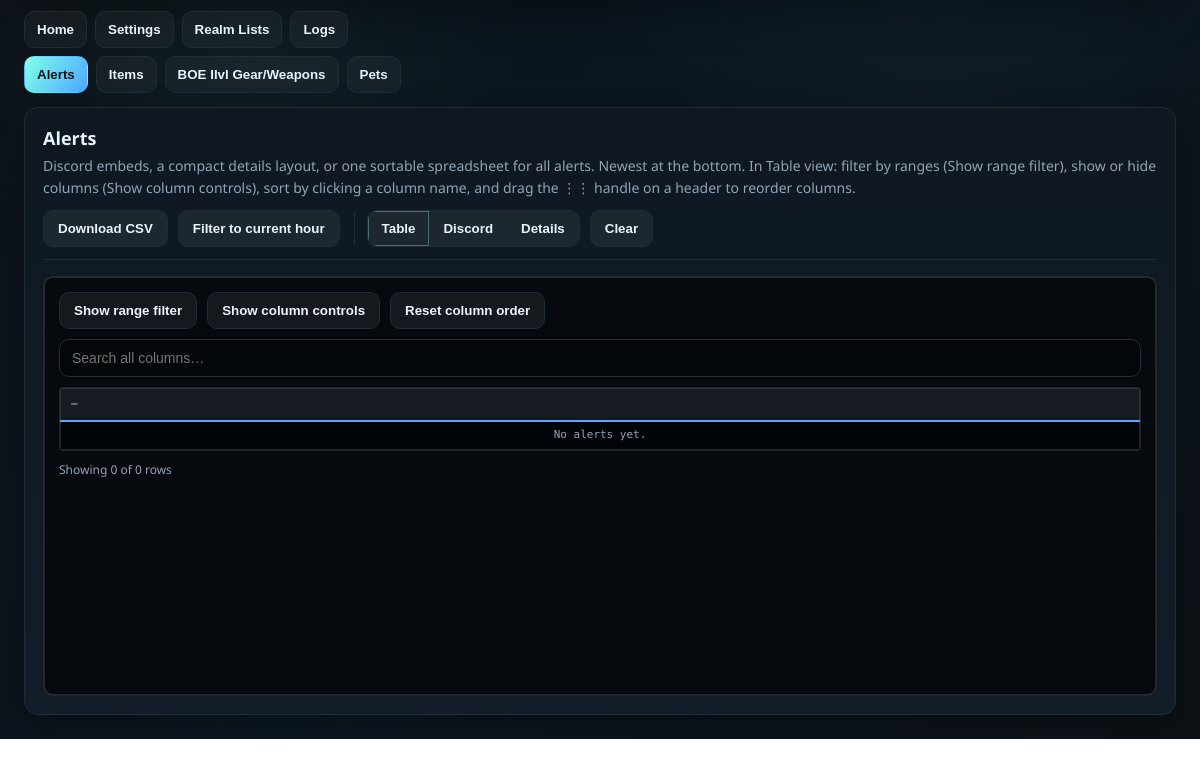
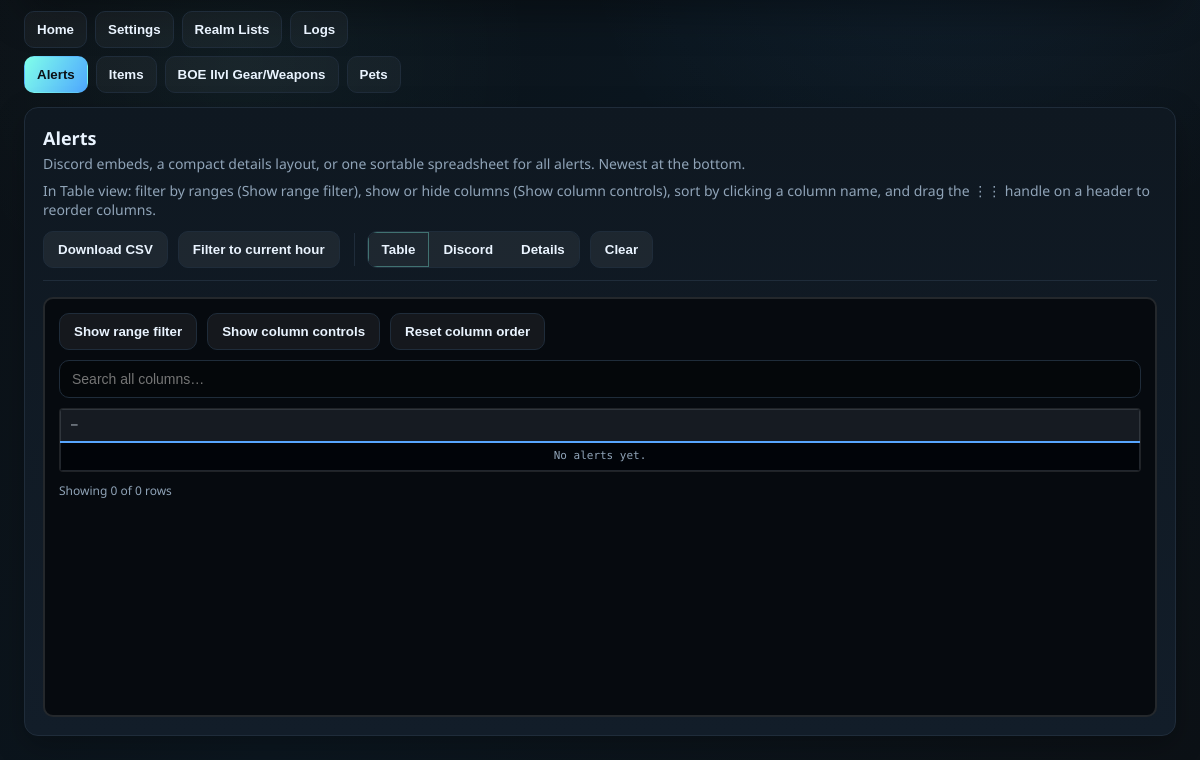
Before and after one commit to ff14-advanced-market-search/AzerothAuctionAssassin, an Electron app: page node-ui/index.html in a window 1200 px wide. Both pictures are taken after a click on the button "Alerts". Shown: the part 114-874 px from the top of the page. Before the commit the page ends 853 px from the top, so only its background shows below. Drawn offline with Linux system fonts and the light colour scheme; no server answers; a script that the page names is missing.

Commit message:
fix newline

```diff
--- a/node-ui/index.html
+++ b/node-ui/index.html
@@ -932,13 +932,17 @@
           <div class="page-title alerts-page-head">
             <div>
               <h2>Alerts</h2>
-              <span class="muted"
-                >Discord embeds, a compact details layout, or one sortable
-                spreadsheet for all alerts. Newest at the bottom. In Table view:
-                filter by ranges (Show range filter), show or hide columns (Show
-                column controls), sort by clicking a column name, and drag the
-                ⋮⋮ handle on a header to reorder columns.</span
-              >
+              <div class="muted alerts-page-desc">
+                <div>
+                  Discord embeds, a compact details layout, or one sortable
+                  spreadsheet for all alerts. Newest at the bottom.
+                </div>
+                <div>
+                  In Table view: filter by ranges (Show range filter), show or
+                  hide columns (Show column controls), sort by clicking a column
+                  name, and drag the ⋮⋮ handle on a header to reorder columns.
+                </div>
+              </div>
             </div>
             <div class="alerts-toolbar">
               <button
--- a/node-ui/styles.css
+++ b/node-ui/styles.css
@@ -1108,6 +1108,13 @@ pre#log-panel::-webkit-scrollbar-button:single-button:vertical:increment {
   justify-content: space-between;
   gap: 12px;
   flex-wrap: wrap;
+}
+
+.alerts-page-desc {
+  display: flex;
+  flex-direction: column;
+  gap: 8px;
+  max-width: 100%;
 }
 
 .alerts-toolbar {
```
